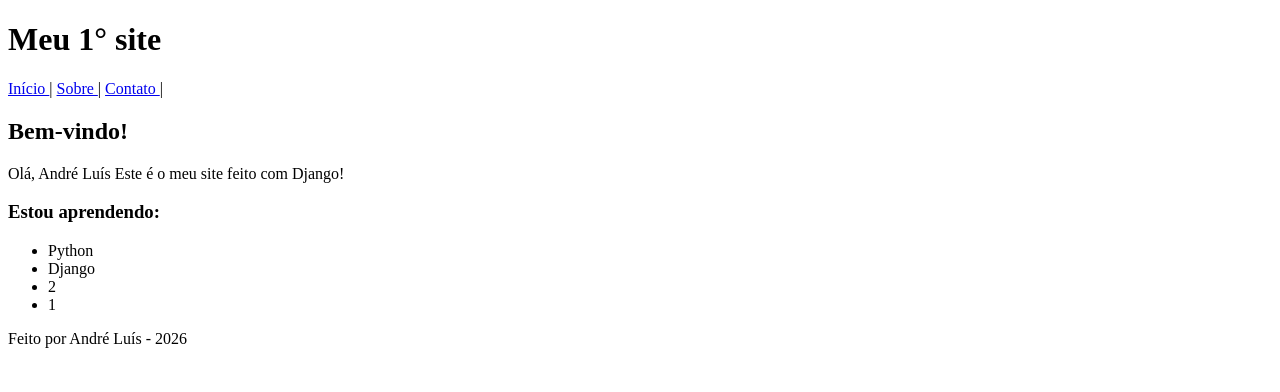
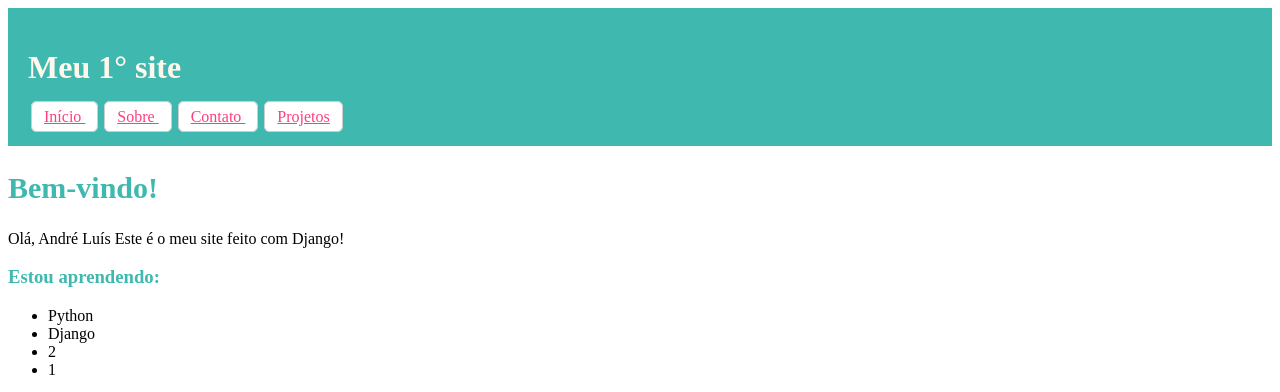
Before and after one commit to andre1997luisveras-lab/meu_primeiro_site, a Django app: page / in a window 1280 px wide. Shown: the top 392 px of the page. Before the commit the page ends 348 px from the top, so only its background shows below. Run offline with Django 5.2, Linux system fonts and the light colour scheme.

Commit message:
Colocamos arquivos de estilos

```diff
--- a/config/urls.py
+++ b/config/urls.py
@@ -23,4 +23,5 @@ urlpatterns = [
     path('', views.inicio),
     path('sobre/',views.sobre),
     path('contato',views.contato),
+    path('projetos/', views.projetos),
 ]
--- a/paginas/Templates/base.html
+++ b/paginas/Templates/base.html
@@ -1,17 +1,23 @@
+{% load static %}
+
+
 <!DOCTYPE html>
 <html lang="pt-br">
 <head>
     <meta charset="UTF-8">
     <meta name="viewport" content="width=device-width, initial-scale=1.0">
     <title>meu site</title>
+    <link rel="stylesheet" href="{% static 'css/estilo.css' %}">
+
 </head>
 <body>
     <header>
         <h1>Meu 1° site</h1>
         <nav>
-            <a href="/">Início </a> |
-            <a href="/sobre">Sobre </a> |
-            <a href="/contato">Contato </a> |
+            <a href="/" class="nava">Início </a>
+            <a href="/sobre" class="nava">Sobre </a>
+            <a href="/contato" class="nava">Contato </a>
+            <a href="/projetos" class="nava">Projetos </a>
         </nav>
     </header>
     <main>
@@ -19,6 +25,9 @@
         {% endblock %}
     </main>
 
+
+
+
     <footer>
         <p>Feito por André Luís - 2026</p>
     </footer>
--- a/paginas/Templates/contato.html
+++ b/paginas/Templates/contato.html
@@ -1,8 +1,10 @@
 {% extends "base.html" %}
 
 {% block conteudo %}
-    <h2>Contatos</h2>
+    <h2 style="color: #FF3D7F;">Contatos:</h2>
     <p>E-mail: andre1997luisveras@gmail.com</p>
+    <p>Telefone: (11) 99999-9999</p>
+    <p>Endereço: Rua Aquela, 123 - Pernambuco/PE</p>
 {% endblock %}
 
 </body>
--- a/paginas/Templates/inicio.html
+++ b/paginas/Templates/inicio.html
@@ -1,15 +1,19 @@
 {% extends "base.html" %}
 
 {% block conteudo %}
-    <h2>Bem-vindo!</h2>
+    <h2 style="color: #3FB8AF;">Bem-vindo!</h2>
     <p> Olá, {{nome}} Este é o meu site feito com Django!</p>
-    <h3>Estou aprendendo:</h3>
+    <h3 style="color: #3FB8AF">Estou aprendendo:</h3>
     <ul>
-        {% for curso in cursos %}
-            <li>{{ curso }}</li>
+        {% for item in cursos %}
+            <li>{{ item }}</li>
         {% endfor %}
     </ul>
+
+    <img src="https://i.pinimg.com/originals/de/b0/42/deb042c49226a4bda058eb55d8bf7a1b.png" width="300">
+
+
 {% endblock %}
 
 </body>
-</html>
+</html
--- a/paginas/Templates/sobre.html
+++ b/paginas/Templates/sobre.html
@@ -1,6 +1,7 @@
 {% extends "base.html" %}
 
 {% block conteudo %}
-    <h2>Sobre mim</h2>
-    <p>Olá, eu sou {{ nome }} e estou aprendendo Django!</p>
+    <h2 style="color: #FF3D7F;">Sobre mim:</h2>
+    <p>Olá, meu nome é {nome} e estou desenvolvendo meu primeiro site com Django. Nos meu tempo vago desenho, assisto filmes e séries, e também gosto de jogar alguns jogos online.</p>
+
 {% endblock %}
--- /dev/null
+++ b/paginas/static/css/estilo.css
@@ -0,0 +1,27 @@
+    <style>
+        body {font-family: Arial; margin: 40px;}
+        header { background: #3FB8AF;
+            color: #fff7ec; padding: 20px;}
+        h2 {font-size: 30px;}
+        nav a {color:#FF3D7F}
+        footer {color: #3FB8AF; margin-top: 30pc;}
+
+    .cartao { list-style: none;
+        background-color: #ffffff;
+        border: 1px solid #cccccc;
+        border-radius: 8px;
+        padding: 10px;
+        margin-bottom: 10px;
+    }
+
+    .nava { background-color: #ffffff; margin: 3px;
+        color: #FF3D7F;
+        border: 1px solid #cccccc;
+        border-radius: 6px;
+        padding: 6px 12px;
+        margin-bottom: 6px;
+    }
+    .nava:hover {
+        background-color: #ff9e9d;
+    }
+    </style>
--- a/paginas/views.py
+++ b/paginas/views.py
@@ -9,12 +9,17 @@ def inicio(request):
         "cursos": ["Python", "Django", 2 , 1],
         "hobbies": ["Jogar", "Comer", "Dormir", "Ver filmes"],
     }
+
     return render(request, "inicio.html", contexto)
 
+def projetos(request):
+    proje = {
+        "projetos": ["Calculadora em Python", "Mercadinho no Colab", "Site em Django"],
+    }
+    return render(request, "projetos.html", proje)
 
 def sobre(request):
-    return render(request, "sobre.html", sobre)
-
+    return render(request, "sobre.html",)
 
 def contato(request):
     return render(request, "contato.html")
```
Also changed, not shown: paginas/Templates/projetos.html (added, +9 -0 lines).
